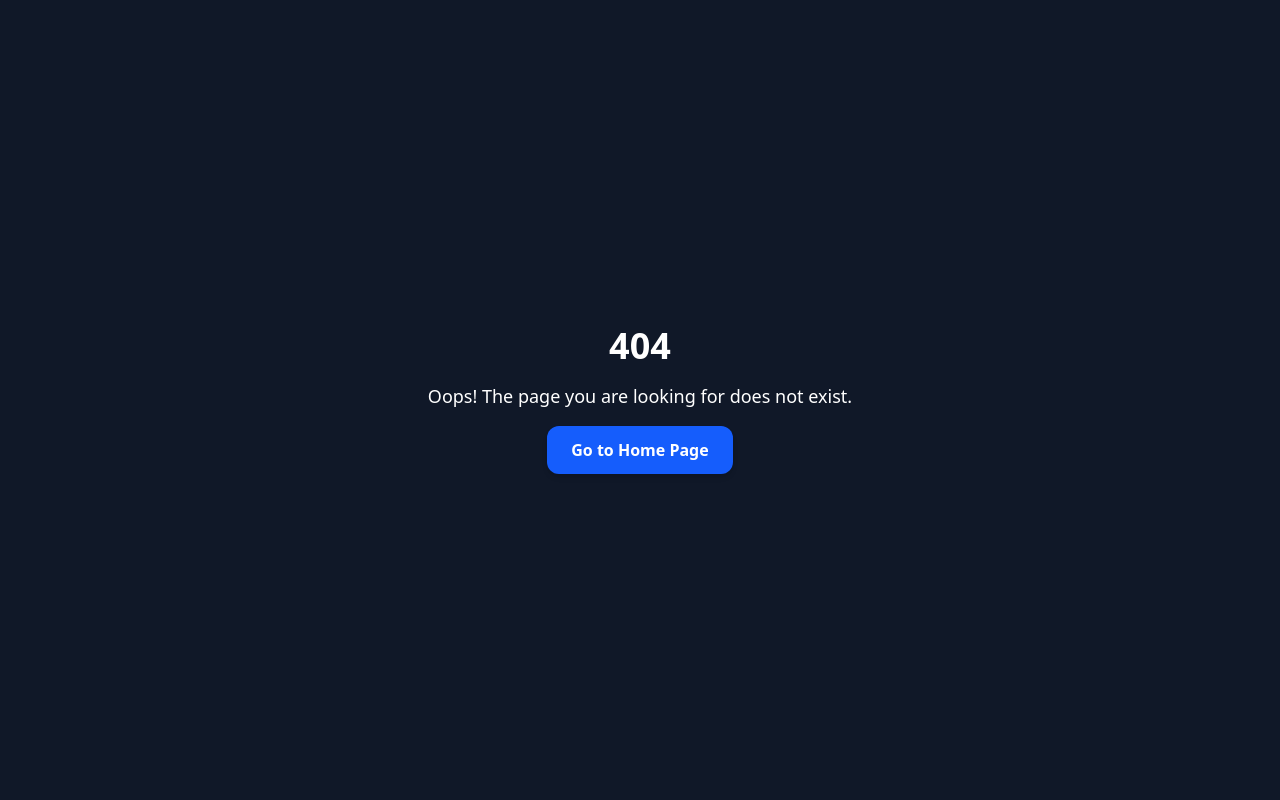
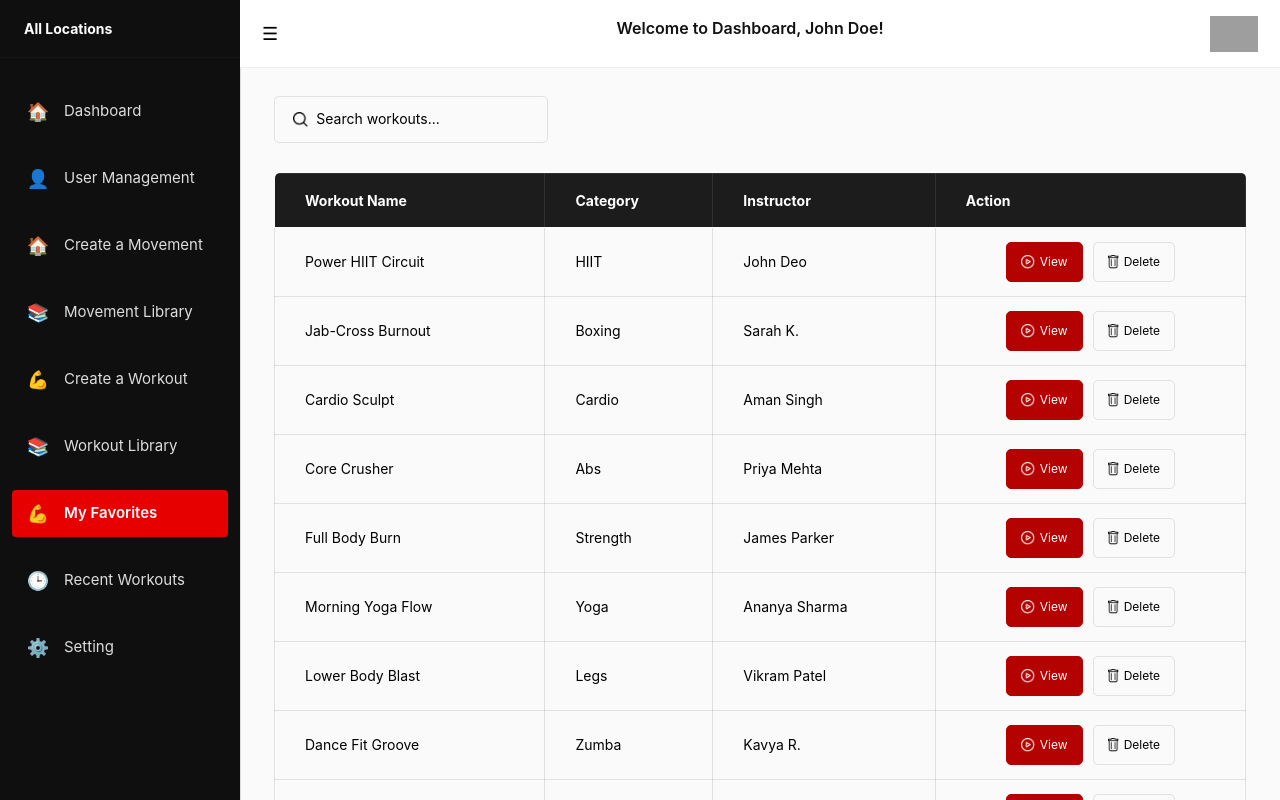
Before and after one commit to developeritexpert/Kick-Boxing-Club, a Next.js app: page /admin/favorites in a window 1280 px wide. Before the commit this address had no page. Shown: the top 800 px of the page. Built offline with nearby package versions, Linux system fonts and the light colour scheme; no server answers; grey boxes are pictures that could not be loaded.

Commit message:
view: my favourites page

```diff
--- /dev/null
+++ b/app/(dashboard)/admin/favorites/page.tsx
@@ -0,0 +1,6 @@
+import React from 'react';
+import MyFavorites from '@/components/admin/favorites/MyFavorites';
+
+export default function WorkoutsPage() {
+    return <MyFavorites />;
+}
--- /dev/null
+++ b/components/admin/favorites/MyFavorites.css
@@ -0,0 +1,128 @@
+.search-box {
+    border: 1px solid rgba(0, 0, 0, .1);
+    border-radius: 5px;
+    flex: 1;
+    align-items: center;
+    max-width: 330px;
+    padding: 14px 18px;
+    transition: border-color .3s;
+    display: flex;
+    position: relative;
+}
+.search-input {
+    color: #000;
+    background: none;
+    border: none;
+    outline: none;
+    width: 100%;
+    font-size: 14px;
+    font-weight: 400;
+    line-height: 1.2;
+}
+.search-input::placeholder {
+    color: #000;
+}
+.search-box {
+    max-width: 274px;
+}
+.search-icon {
+    margin-right: 8px;
+    font-size: 16px;
+    position: relative;
+}
+
+table.favourites-tbl {
+
+    margin-top: 30px;
+    width: 100%;
+
+}
+table.favourites-tbl th {
+    color: #fff;
+    text-align: left;
+    background: #1C1C1C;
+    border: 1px solid rgba(255, 255, 255, .09);
+    padding: 22px 35px;
+    font-size: 16px;
+    font-weight: 700;
+}
+
+table.favourites-tbl  td {
+     padding: 22px 35px;
+  border: 1px solid #0000001A;
+  font-size: 14px;
+  color: #000000;
+}
+/* table.favourites-tbl thead {
+    border: 1px solid #01010117;
+    border-radius: 5px 5px 0 0;
+    overflow: hidden;
+} */
+ table.favourites-tbl th:first-child {
+    border-radius: 5px 0px 0px 0px;
+
+}
+ table.favourites-tbl th:last-child {
+    border-radius: 0px 5px 0px 0px;
+
+}
+ table.favourites-tbl button.view {
+    background-color: #B40200;
+    border:1px solid #B40200;
+    color: white;
+    padding: 10px 14px;
+    display: flex;
+     align-items: center;
+    gap: 5px;
+    border-radius: 5px;
+    cursor:pointer;
+     transition: all 0.3s ease
+}
+ table.favourites-tbl button.view:hover{
+    opacity:90%;
+ }
+table.favourites-tbl button.view img {
+    width: 14px;
+    height: 14px;
+}
+table.favourites-tbl button.view > div{
+    font-size: 12px;
+    line-height: 1.2;
+}
+table.favourites-tbl .fav-btn {
+    display: flex;
+    gap: 10px;
+        width: 100%;
+    justify-content: center;
+}
+table.favourites-tbl button.delete {
+    display: flex;
+    padding: 10px 14px;
+    border: 1px solid #0000001A;
+    align-items: center;
+    gap: 5px;
+    border-radius: 5px;
+    cursor:pointer;
+}
+ table.favourites-tbl button.delete img {
+    width: 11px;
+    height: 14px;
+}
+table.favourites-tbl button.delete > div {
+    font-size: 12px;
+    color: #000000;
+}
+table.favourites-tbl button.delete:hover{
+    opacity:80%;
+}
+@media(max-width:1399px){
+    table.favourites-tbl th {
+    padding: 16px 30px;
+    font-size: 14px;
+
+}
+table.favourites-tbl td {
+    padding: 14px 30px;
+    font-size: 14px;
+}
+}
--- /dev/null
+++ b/components/admin/favorites/MyFavorites.tsx
@@ -0,0 +1,78 @@
+import React from "react";
+import "./MyFavorites.css"
+interface Workout {
+  id: number;
+  name: string;
+  category: string;
+  instructor: string;
+}
+
+const MyFavorites: React.FC = () => {
+const favoriteWorkouts: Workout[] = [
+  { id: 1, name: "Power HIIT Circuit", category: "HIIT", instructor: "John Deo" },
+  { id: 2, name: "Jab-Cross Burnout", category: "Boxing", instructor: "Sarah K." },
+  { id: 3, name: "Cardio Sculpt", category: "Cardio", instructor: "Aman Singh" },
+  { id: 4, name: "Core Crusher", category: "Abs", instructor: "Priya Mehta" },
+  { id: 5, name: "Full Body Burn", category: "Strength", instructor: "James Parker" },
+  { id: 6, name: "Morning Yoga Flow", category: "Yoga", instructor: "Ananya Sharma" },
+  { id: 7, name: "Lower Body Blast", category: "Legs", instructor: "Vikram Patel" },
+  { id: 8, name: "Dance Fit Groove", category: "Zumba", instructor: "Kavya R." },
+  { id: 9, name: "Spin & Sweat", category: "Cycling", instructor: "David Clark" },
+  { id: 10, name: "Upper Body Power", category: "Strength", instructor: "Sonia D." },
+  { id: 11, name: "Mindful Stretch", category: "Yoga", instructor: "Neha Kapoor" },
+  { id: 12, name: "Fat Burn Express", category: "Cardio", instructor: "Ryan Lee" },
+  { id: 13, name: "Combat Conditioning", category: "Boxing", instructor: "Rohit Raj" },
+  { id: 14, name: "Tabata Torch", category: "HIIT", instructor: "Emma Wilson" },
+  { id: 15, name: "Pilates Core Flow", category: "Pilates", instructor: "Maya Iyer" },
+];
+
+
+  return <div>
+
+      <div className="search-box">
+                    <span className="search-icon">
+                        <img src="/search_icon.png" alt="search icon"/>
+                    </span>
+                    <input type="text" placeholder="Search workouts..." className="search-input" />
+
+     </div>
+      <table className="favourites-tbl">
+        <thead>
+          <tr>
+
+          <th>Workout Name</th>
+          <th>Category</th>
+
+          <th>Instructor</th>
+          <th>Action</th>
+          </tr>
+        </thead>
+   <tbody>
+    {favoriteWorkouts.map((workout) => (
+     <tr key={workout.id}>
+ <td>{workout.name}</td>
+              <td>{workout.category}</td>
+              <td>{workout.instructor}</td>
+          <td>
+         <div className="fav-btn">
+            <button className="view">
+              <img src="/view_icon.png" alt="view-icon"/>
+              <div>  View</div>
+
+              </button>
+            <button className="delete">
+              <img src="/delete_icon.png" alt="delete-icon"/>
+              <div>  Delete</div>
+
+              </button>
+              </div>
+            </td>
+        </tr>
+             ))}
+
+   </tbody>
+      </table>
+  </div>;
+};
+
+export default MyFavorites;
```
Also changed, not shown: public/delete_icon.png (added), public/view_icon.png (added).
